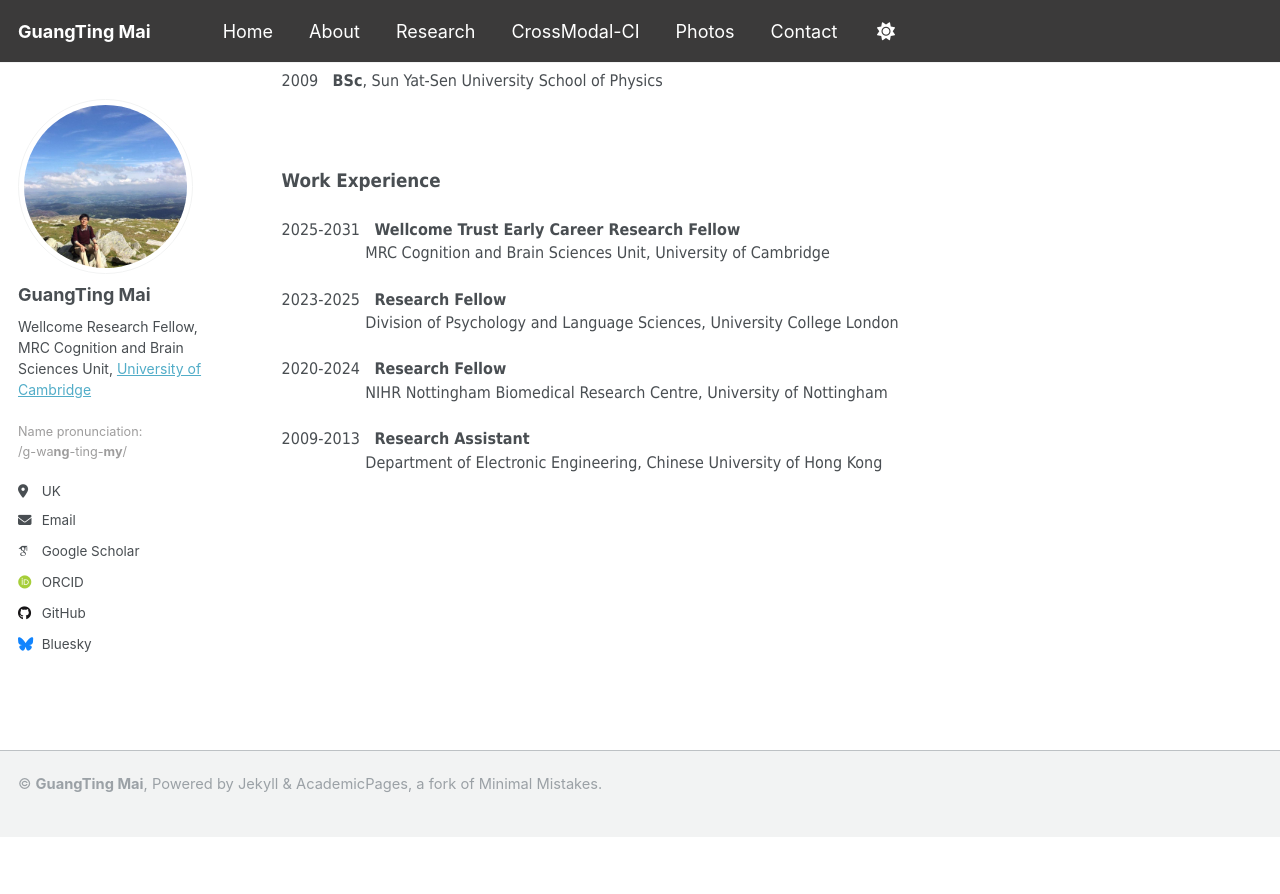
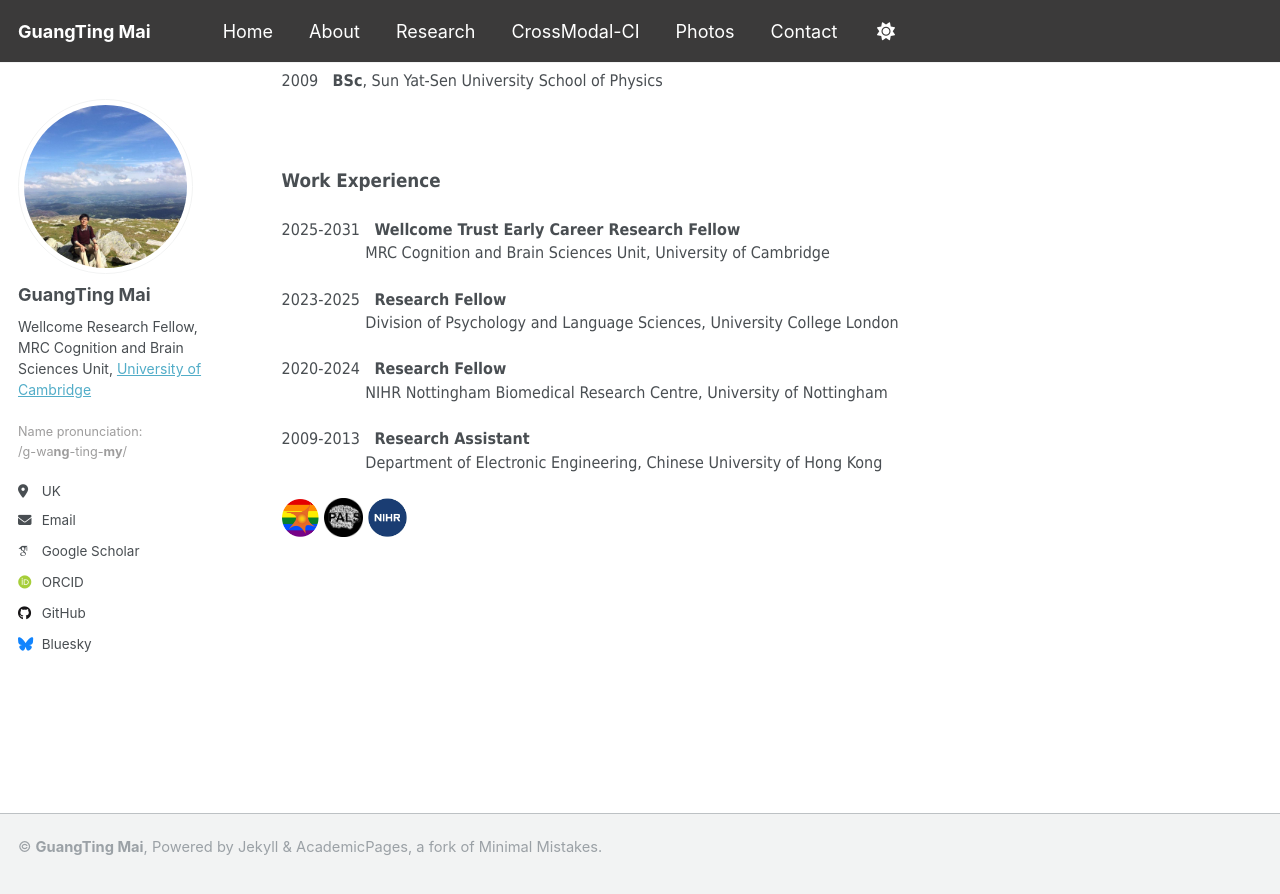
Before and after one commit to guangtingmai/guangtingmai.github.io, a Jekyll site: the page built from _pages/about.html, in a window 1280 px wide and 900 px high, scrolled down 754 px. Shown: the top 894 px of the window. Built offline with Jekyll 4.4.1, drawn with Linux system fonts in a browser that asks for light colours; some web fonts are replaced; before the commit the page ends 1591 px from its top, so only the background shows below that.

Commit message:
Update about.html

```diff
--- a/_pages/about.html
+++ b/_pages/about.html
@@ -50,3 +50,8 @@
   <span style="font-size: 12pt;font-family: Tahoma;line-height: 1.4;display: block;">2009-2013&emsp;<strong>Research Assistant</strong>
   <span style="font-size: 12pt;font-family: Tahoma;line-height: 1.5;display: block;">&emsp;&emsp;&emsp;&emsp;&emsp;&ensp;&nbsp;Department of Electronic Engineering, Chinese University of Hong Kong</span>
 </p>
+<p align="left">
+  <a href="https://neuroscience.cam.ac.uk/"><img src="https://guangtingmai.github.io/images/cambridge_neuroscience.png" width="3.8%"></a>
+  <a href="https://www.ucl.ac.uk/brain-sciences/pals"><img src="https://guangtingmai.github.io/images/PALS.png" width="4%"></a>
+  <a href="https://nottinghambrc.nihr.ac.uk/research/hearing/"><img src="https://guangtingmai.github.io/images/nihr.png" width="4%"></a>
+</p>
```
